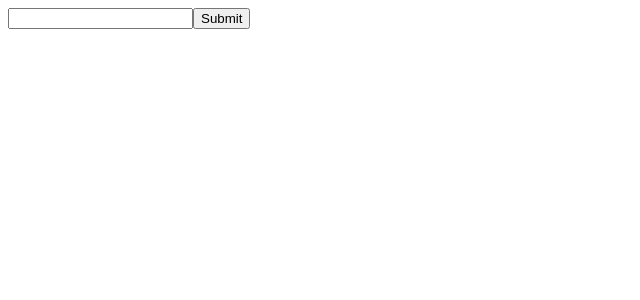
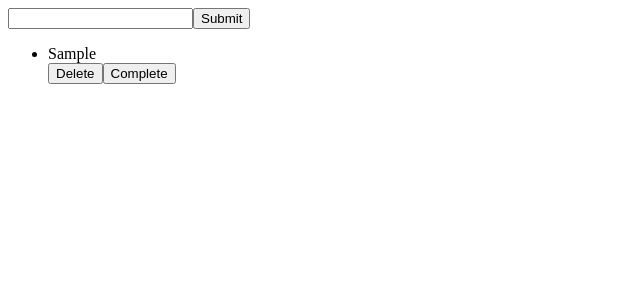
Before and after one commit to m-oniqu3/todo-list-context, a React (Create React App) app: page / in a window 1280 px wide. Both pictures are taken after typing "Sample" into the empty fields and a click on the button "Submit". Shown: the top 300 px of the page, without its empty margins (0-640 px from the left). Built offline with nearby package versions, Linux system fonts and the light colour scheme.

Commit message:
handled the complete todo action

```diff
--- a/src/App.js
+++ b/src/App.js
@@ -1,5 +1,6 @@
 import React from "react";
 import Form from "./components/Form";
+import TodoList from "./components/TodoList";
 import TodoContextsProvider from "./contexts/TodoContexts";
 
 function App() {
@@ -8,6 +9,7 @@ function App() {
       {/* Wrap components with the context provider so hey can have access to the state  */}
       <TodoContextsProvider>
         <Form />
+        <TodoList />
       </TodoContextsProvider>
     </div>
   );
--- a/src/components/Form.js
+++ b/src/components/Form.js
@@ -13,7 +13,10 @@ const Form = () => {
    */
   const handleSubmit = (e) => {
     e.preventDefault();
-    dispatch({ type: ACTIONS.ADD_TODO, payload: { item, id: Date.now() } });
+    dispatch({
+      type: ACTIONS.ADD_TODO,
+      payload: { item, id: Date.now(), complete: false },
+    });
     setItem("");
   };
 
--- a/src/components/TodoList.js
+++ b/src/components/TodoList.js
@@ -0,0 +1,41 @@
+import React, { useContext } from "react";
+import { TodoContexts } from "../contexts/TodoContexts";
+import { ACTIONS } from "../reducers/todoReducer";
+
+const TodoList = () => {
+  //destructure the state and the dispatch function from the context object
+  const { state, dispatch } = useContext(TodoContexts);
+
+  // dispatch the DELETE_TODO action when the user clicks on the button
+  const handleDelete = (task) => {
+    dispatch({ type: ACTIONS.DELETE_TODO, payload: { id: task.id } });
+  };
+
+  // dispatch the COMPLETE_TODO action when the user clicks on the button
+  const handleComplete = (task) => {
+    dispatch({
+      type: ACTIONS.COMPLETE_TODO,
+      payload: {
+        id: task.id,
+      },
+    });
+  };
+
+  /**checks if the task is completed
+   * calls functions to dispatch appropriate actions
+   */
+  const list = state.map((task) => {
+    return (
+      <ul key={task.id}>
+        <li style={{ backgroundColor: task.completed && "lightgreen" }}>
+          {task.todo_item}
+        </li>
+        <button onClick={() => handleDelete(task)}>Delete</button>
+        <button onClick={() => handleComplete(task)}>Complete</button>
+      </ul>
+    );
+  });
+  return <div>{list}</div>;
+};
+
+export default TodoList;
--- a/src/reducers/todoReducer.js
+++ b/src/reducers/todoReducer.js
@@ -1,22 +1,43 @@
 export const ACTIONS = {
   ADD_TODO: "ADD_TODO",
   DELETE_TODO: "DELETE_TODO",
+  COMPLETE_TODO: "COMPLETE_TODO",
 };
 /**
  * if the action is ADD_TODO it will return the previous states plus the action.payload
+ * if the action is to DELETE_TODO then remove the item based on its id
+ * it the action is to COMPLETE_TODO then return the opposite of its current value
  */
+
 const todoReducer = (allTodos, action) => {
   switch (action.type) {
     case ACTIONS.ADD_TODO:
       return [
+        {
+          todo_item: action.payload.item,
+          id: action.payload.id,
+          completed: action.payload.complete,
+        },
         ...allTodos,
-        { todo_item: action.payload.item, id: action.payload.id },
       ];
 
     case ACTIONS.DELETE_TODO:
       return allTodos.filter(
         (currentTodo) => currentTodo.id !== action.payload.id
       );
+
+    case ACTIONS.COMPLETE_TODO:
+      return allTodos.map((currentTodo) => {
+        if (currentTodo.id === action.payload.id) {
+          console.log(currentTodo, action.payload);
+          return {
+            ...currentTodo,
+            completed: !currentTodo.completed,
+          };
+        }
+        return currentTodo;
+      });
+
     default:
       return allTodos;
   }
```
